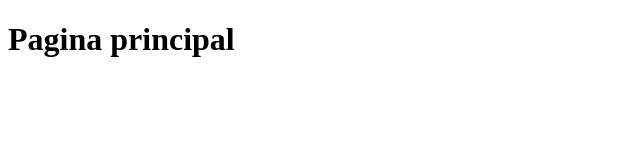
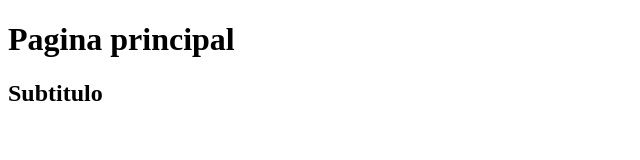
Before and after one commit to RocioMB/test-examen, a plain HTML site: page index.html in a window 1280 px wide. Shown: the whole page, without its empty margins (0-640 px from the left). Drawn offline with Linux system fonts and the light colour scheme.

Commit message:
Actualizado indice.

```diff
--- a/index.html
+++ b/index.html
@@ -7,5 +7,6 @@
 </head>
 <body>
     <h1>Pagina principal</h1>
+	<h2>Subtitulo</2>
 </body>
 </html>
```
